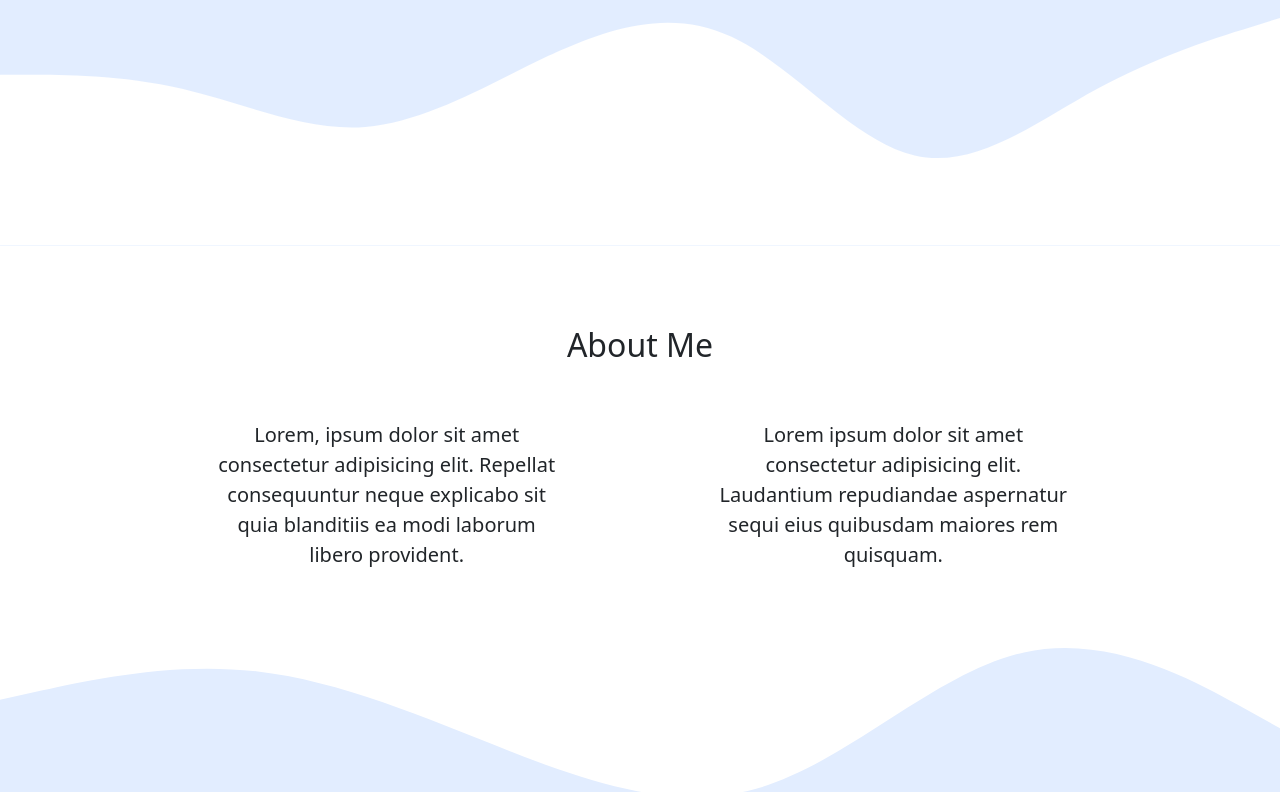
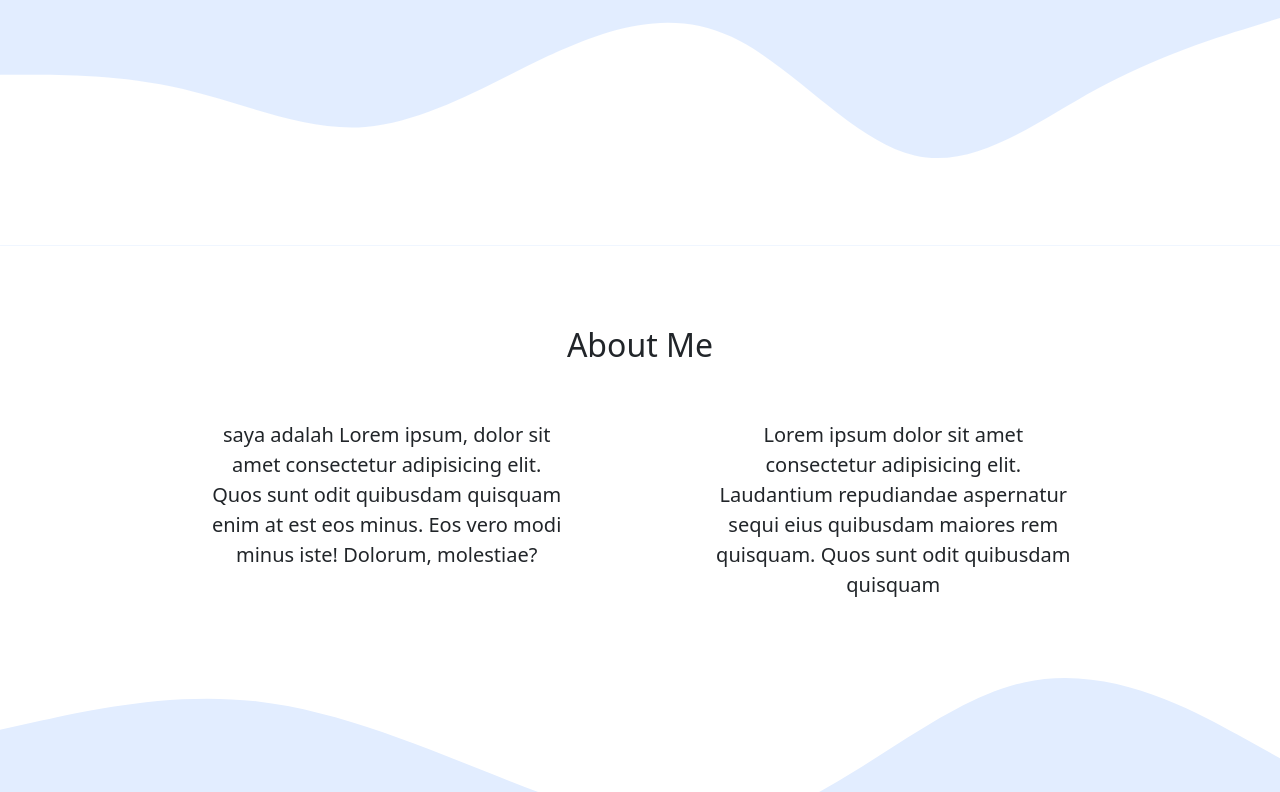
Before and after one commit to pomyunta0626/pomyunta0626.github.io, a plain HTML site: page index.html in a window 1280 px wide. Shown: the part 456-1248 px from the top of the page. Drawn offline with nearby package versions, Linux system fonts and the light colour scheme.

Commit message:
mengubah lorem

```diff
--- a/index.html
+++ b/index.html
@@ -61,10 +61,10 @@
         </div>
         <div class="row justify-content-evenly fs-5 text-center">
           <div class="col-4">
-            <p>Lorem, ipsum dolor sit amet consectetur adipisicing elit. Repellat consequuntur neque explicabo sit quia blanditiis ea modi laborum libero provident.</p>
+            <p>saya adalah Lorem ipsum, dolor sit amet consectetur adipisicing elit. Quos sunt odit quibusdam quisquam enim at est eos minus. Eos vero modi minus iste! Dolorum, molestiae?</p>
           </div>
           <div class="col-4">
-            <p>Lorem ipsum dolor sit amet consectetur adipisicing elit. Laudantium repudiandae aspernatur sequi eius quibusdam maiores rem quisquam.</p>
+            <p>Lorem ipsum dolor sit amet consectetur adipisicing elit. Laudantium repudiandae aspernatur sequi eius quibusdam maiores rem quisquam. Quos sunt odit quibusdam quisquam </p>
           </div>
         </div>
       </div>
```
